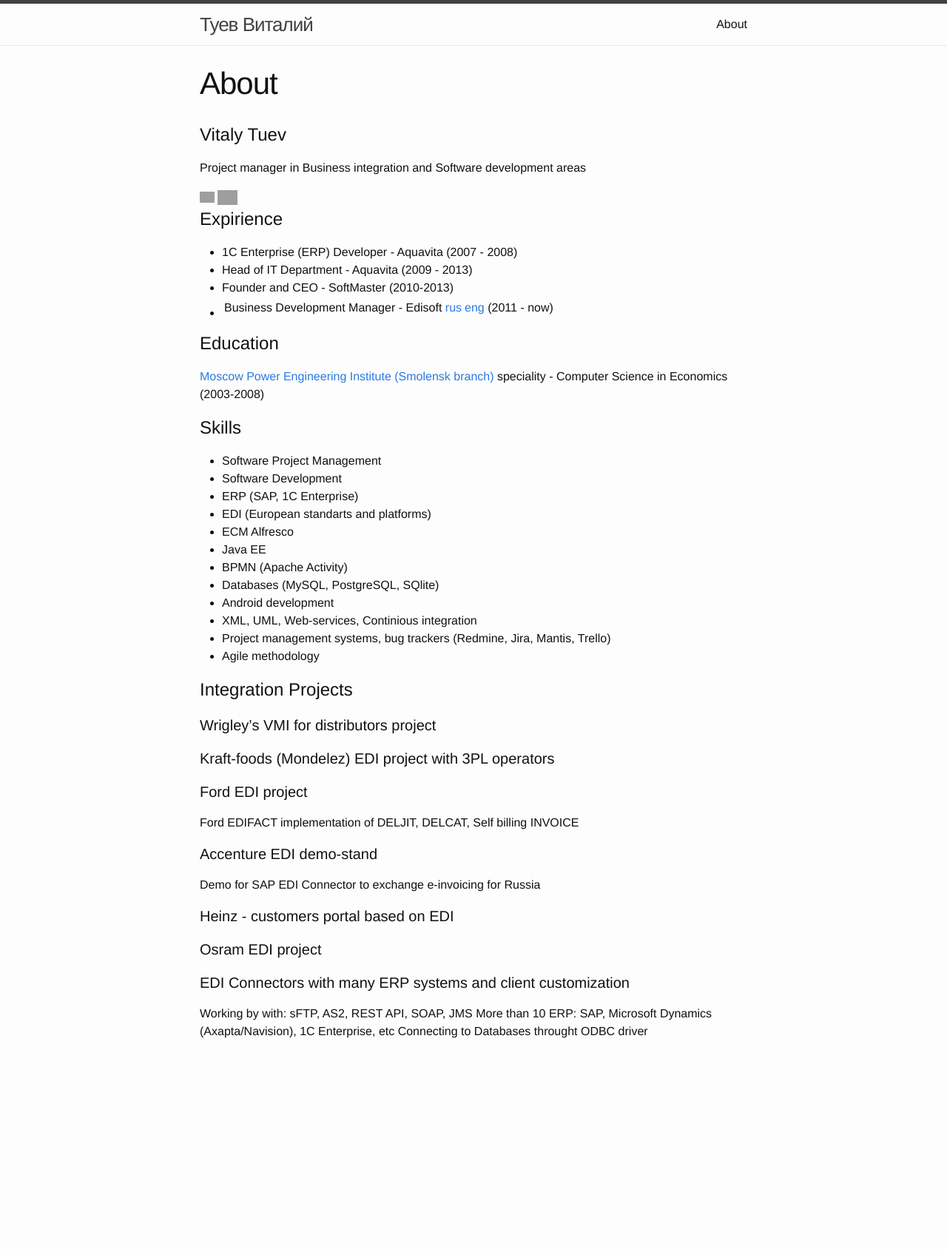
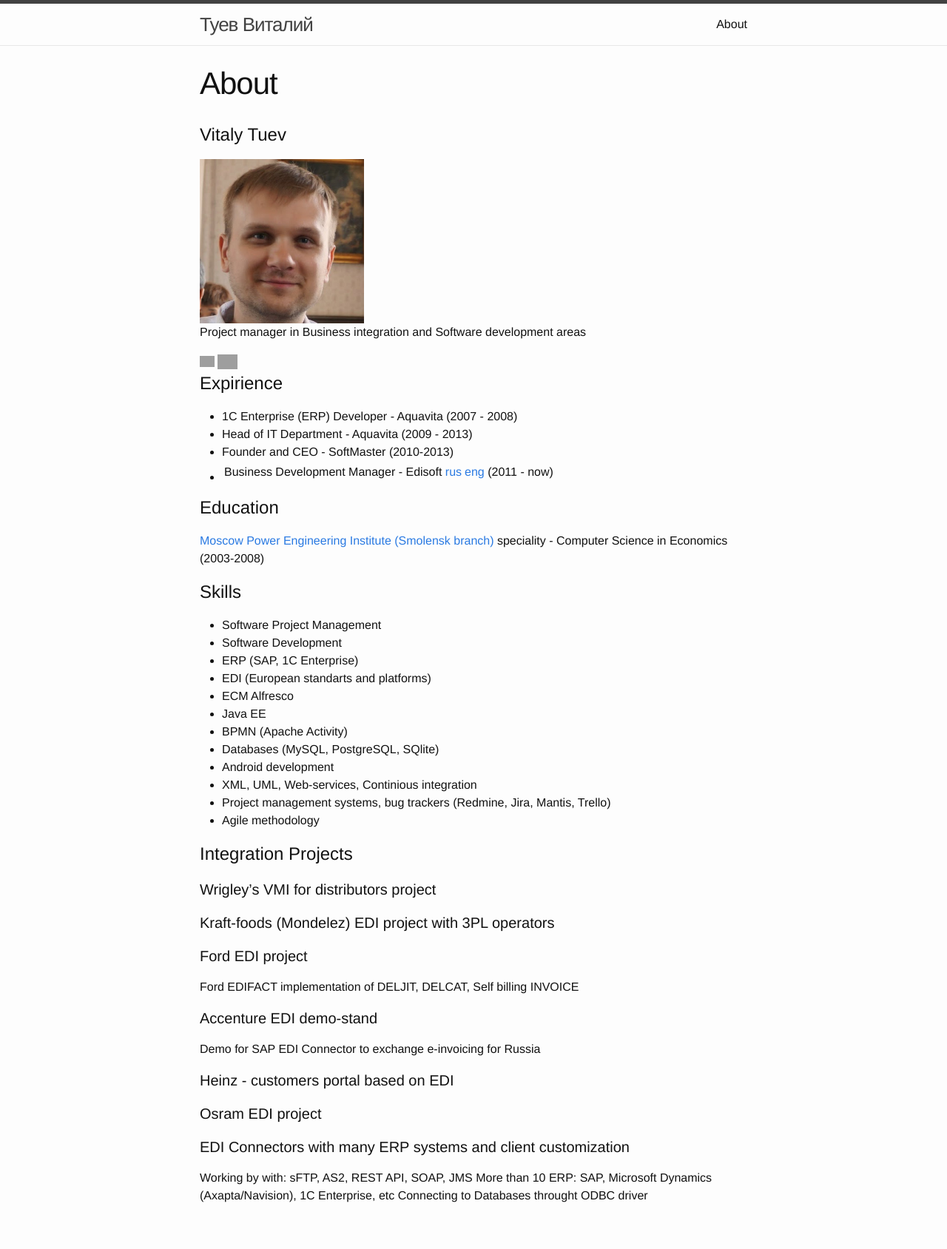
Before and after one commit to vetal232/vetal232.github.io, a Jekyll site: the page built from about.md, in a window 1280 px wide. Shown: the whole page at 74% size. Built offline with Jekyll 4.4.1, drawn with Linux system fonts in a browser that asks for light colours; before the commit the page ends 1466 px from its top, so only the background shows below that; grey boxes are pictures that could not be loaded.

Commit message:
Update about.md

```diff
--- a/about.md
+++ b/about.md
@@ -4,6 +4,11 @@
 permalink: /me/
 ---
 # Vitaly Tuev
+
+<div class="greetings">
+<img class="me" src="/images/me.jpg" alt="A photo of me" width="30%">
+</div>
+
 Project manager in Business integration and Software development areas
 
 
```
